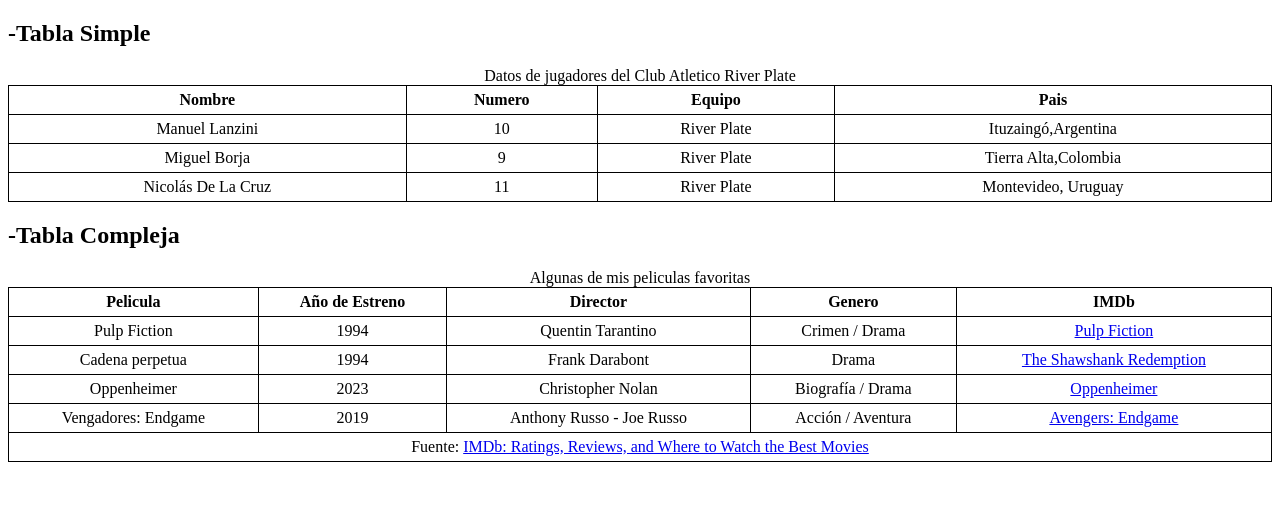
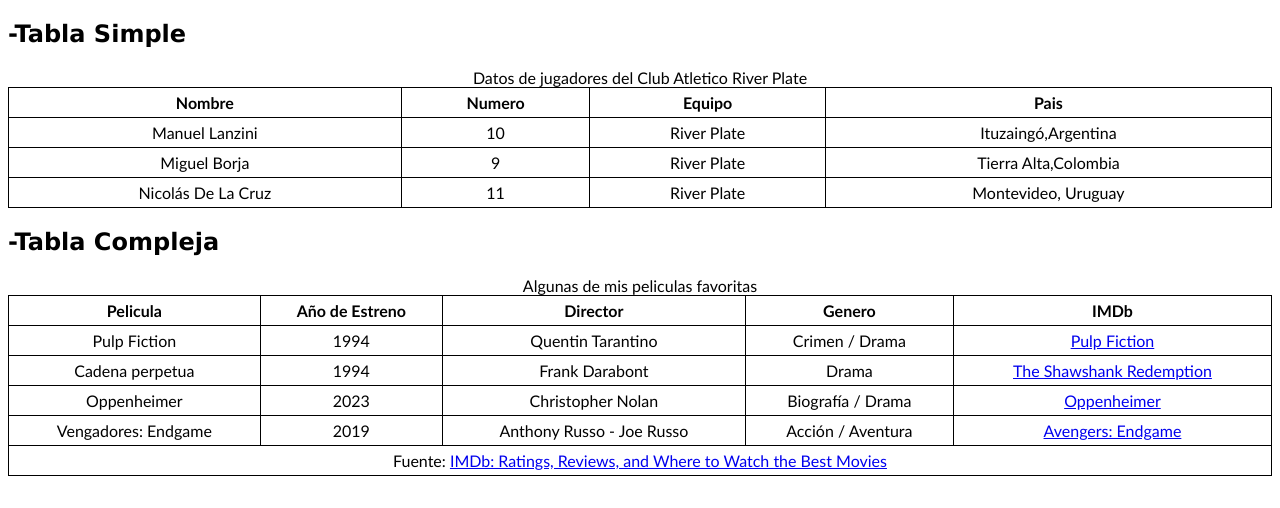
Before and after one commit to KevinKener/utn-labcomII-practices, a plain HTML site: page U02P02/index.html in a window 1280 px wide. Drawn offline with Linux system fonts and the light colour scheme.

Commit message:
Version final con cambio en la fuente de la letra

```diff
--- a/U02P02/index.html
+++ b/U02P02/index.html
@@ -13,6 +13,7 @@
             border-collapse: collapse;
             padding: 5px;
             text-align: center;
+            font-family: 'Gill Sans', 'Gill Sans MT', Calibri, 'Trebuchet MS', sans-serif;
         }
 
         table {
@@ -22,7 +23,7 @@
 </head>
 
 <body>
-    <h2>-Tabla Simple</h2>
+    <h2 style="font-family: 'Lucida Sans', 'Lucida Sans Regular', 'Lucida Grande', 'Lucida Sans Unicode', Geneva, Verdana, sans-serif;">-Tabla Simple</h2>
     <table>
         <caption>Datos de jugadores del Club Atletico River Plate</caption>
         <thead>
@@ -55,7 +56,7 @@
         </tbody>
 
     </table>
-    <h2>-Tabla Compleja</h2>
+    <h2 style="font-family: 'Lucida Sans', 'Lucida Sans Regular', 'Lucida Grande', 'Lucida Sans Unicode', Geneva, Verdana, sans-serif;">-Tabla Compleja</h2>
     <table>
         <caption>Algunas de mis peliculas favoritas</caption>
         <thead>
```
